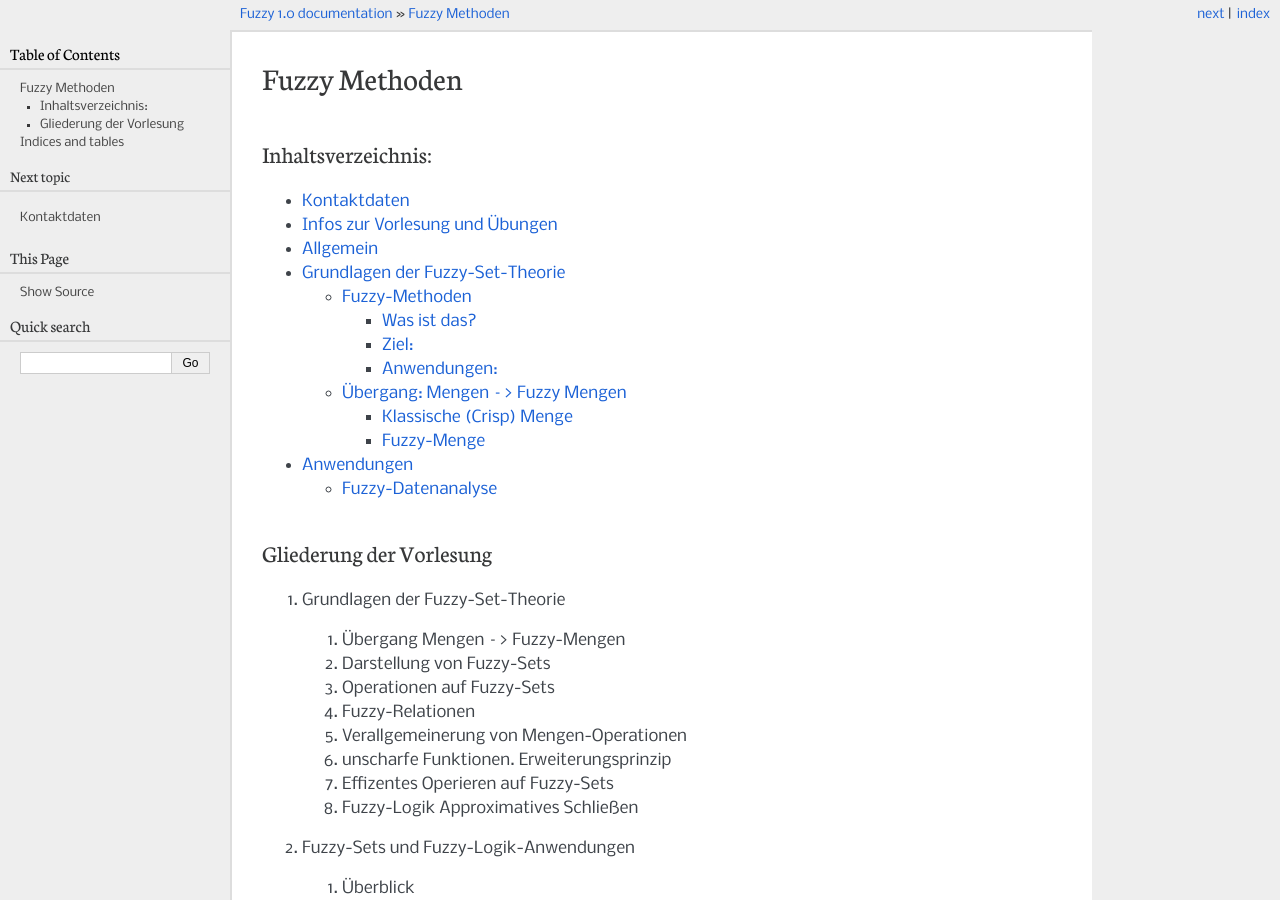
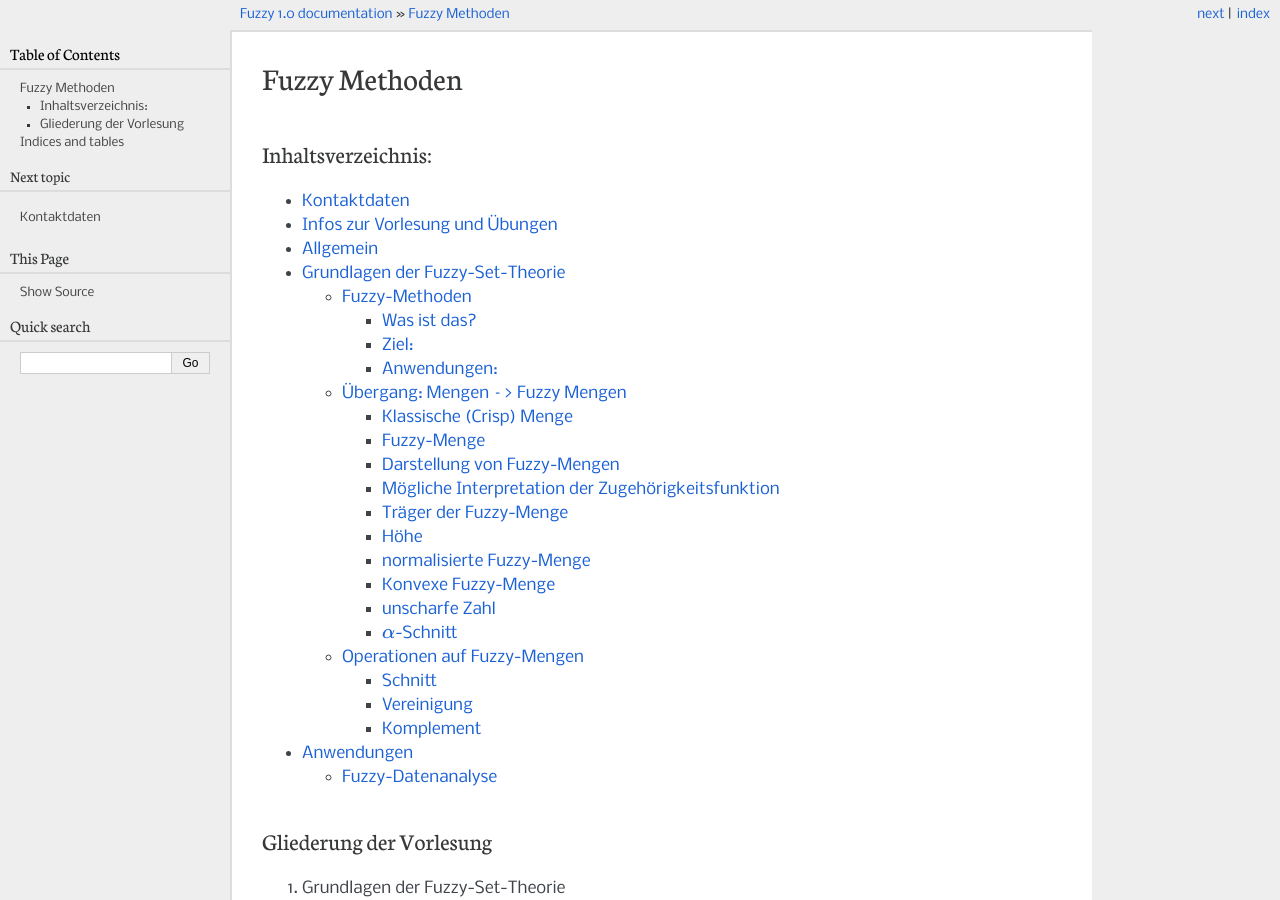
Before and after one commit to DanielMSchmidt/fuzzy, a Sphinx documentation site: the page built from source/index.rst, in a window 1280 px wide and 900 px high. Built offline with Sphinx 7.4.7, drawn with Linux system fonts in a browser that asks for light colours; some of the changed lines change nothing that is shown.

Commit message:
2. Vorlesung

```diff
--- a/source/grundlagen/index.rst
+++ b/source/grundlagen/index.rst
@@ -6,3 +6,4 @@
 
    fuzzy
    setstofuzzysets
+   operationen
--- /dev/null
+++ b/source/grundlagen/operationen.rst
@@ -0,0 +1,30 @@
+Operationen auf Fuzzy-Mengen
+=============================
+
+Schnitt
+-------
+
+:math:`A \cap B` ist definiert als Fuzzy-Menge mit
+
+.. math::
+  \mu_{A \cap B}: X \rightarrow [0,1], \mu:{A \cap B} = min(\mu_A(X), \mu_B(X))
+
+
+
+Vereinigung
+------------
+
+:math:`A \cup B` ist definiert als Fuzzy-Menge mit
+
+.. math::
+  \mu_{A \cup B}: X \rightarrow [0,1], \mu:{A \cup B} = max(\mu_A(X), \mu_B(X))
+
+
+
+Komplement
+----------
+
+:math:`A \backslash B` ist definiert als Fuzzy-Menge mit
+
+.. math::
+  \mu_{\overline{A}}: X \rightarrow [0,1], \mu:{\overline{A}}(x) = 1 - \mu_A(X)
--- a/source/grundlagen/setstofuzzysets.rst
+++ b/source/grundlagen/setstofuzzysets.rst
@@ -29,7 +29,7 @@
 
 **Frage**: Wie soll "groß" definiert werden?
 
-**Idee**: Befragung von Kinderärzten und die erweiterung der charakteristischen Funktion durch "Zugehörigkeitsfunktion".
+**Idee**: Befragung von Kinderärzten und die Erweiterung der charakteristischen Funktion durch "Zugehörigkeitsfunktion".
 
 **Graphisch**:
   .. image:: http://i.imgur.com/n4WBemF.jpg
@@ -39,3 +39,89 @@
 **Bemerkung**: die definierende Eigenschaft einer Fuzzy-Menge wird allgemein linguistisch festgelegt. (z.B. "etwa 10",....)
 
 **Modellierung**: linguistischer Begriff :math:`\rightarrow` Zugehörigkeitsfunktion
+
+**Definition**:
+Eine Fuzzy-Menge (unscharfe Menge) A über eine Definitionsmenge X ist eine Menge von geordneten Paaren mit
+
+.. math::
+  A = \{ (x, \mu_A(x) \mid x \in X, \mu_A(x) \in [0,1]\}
+
+Dabei ist :math:`\mu_A(x)` eine Funktion :math:`\mu_A: X \rightarrow [0,1]`, die den Grad angibt zu dem ein Element :math:`x \in X` in der Menge A enthalten ist. :math:`\mu_A(x)` heißt Zugehörigkeitsfunktion von A. Die Gesamtheit aller Fuzzy-Mengen über X bezeichnen wir mit F(X).
+
+**Interpretation**: Sei :math:`x \in X`. :math:`\mu_A(x) = 0` keine Zugehörigkeit, :math:`\mu_A(x) = 1` volle Zugehörigkeit. :math:`0 < \mu_A(x) < 1` fließender Übergang.
+
+**Bemerkung**: Jede gewöhnliche (Crisp) Menge kann als spezielle Fuzzy-Menge aufgefasst werden.
+
+
+
+Darstellung von Fuzzy-Mengen
+----------------------------
+
+**Bsp**: "Groß" als eiegenschaft einer bestimmten Menge von Individuen (mit Parametern a,b und a < b )
+
+.. math::
+  |x| =
+    \left\{
+      \begin{array}{lll}
+        0  & \mbox{falls } x \le a \\
+        \frac{x - a}{b - a} & \mbox{falls } a < x < b \\
+        1 & \mbox{falls } x \ge b
+      \end{array}
+    \right.
+
+Mögliche Interpretation der Zugehörigkeitsfunktion
+--------------------------------------------------
+
+- als Grad zu dem ein Element zu einer Menge gehört
+- als Grad zu dem ein Element eine für diese Menge charakteristische Eigenschaft besitzt
+- als Grad der Möglichkeit, dass ein Element in dieser Menge liegt
+- als Möglichkeitsgrad zudem eine Aussage zutrifft
+
+Träger der Fuzzy-Menge
+----------------------
+
+Der Träger einer Fuzzy-Menge A über X ist
+
+.. math::
+  supp_A :=_{df} \{x \in X \mid \mu_a(x) > 0 \}
+
+Eine Vereinfachung für die Implementierung: ein abgeschlossenes statt zwar beschränktes aber offenes Interval.
+
+
+Höhe
+-----
+
+Die Höhe eine unscharfen Menge A über X: :math:`hqt_A :=_{df} \mu_A(x)`
+
+normalisierte Fuzzy-Menge
+-------------------------
+
+.. math::
+  A_{normalisiert} \Leftrightarrow hgt(A) = 1
+
+
+
+Konvexe Fuzzy-Menge
+-------------------
+
+Eine Fuzzy-Menge A über :math:`\mathscr{R}` heißt konvex, wenn
+
+.. math::
+  \forall a,b,c \in \mathscr{R}: a \le b \le c \Rightarrow \mu_A(b) \ge min(\mu_A(a), \mu_A(c))
+
+
+
+unscharfe Zahl
+--------------
+
+Eine Fuzzy-Menge A über :math:`\mathscr{R}` heißt unscharfe Zahl, falls A konvex ist und es genau eine Zahl a gibt mit :math:`\mu_A(a) = 1`
+
+
+
+:math:`\alpha`-Schnitt
+----------------------
+
+.. math::
+  A^{\ge a} = \{ x \in X \mid \mu_A(x) \ge a \} \text{ mit } \alpha \in (0, 1]
+
+Für :math:`\alpha = 0`, dann nehmen wir den Träger als Schnitt: :math:`A^{\ge 0} = supp(A)`
```
